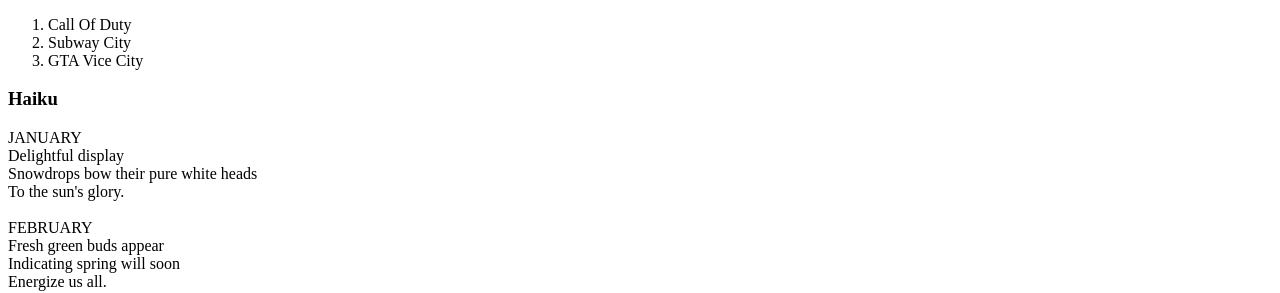
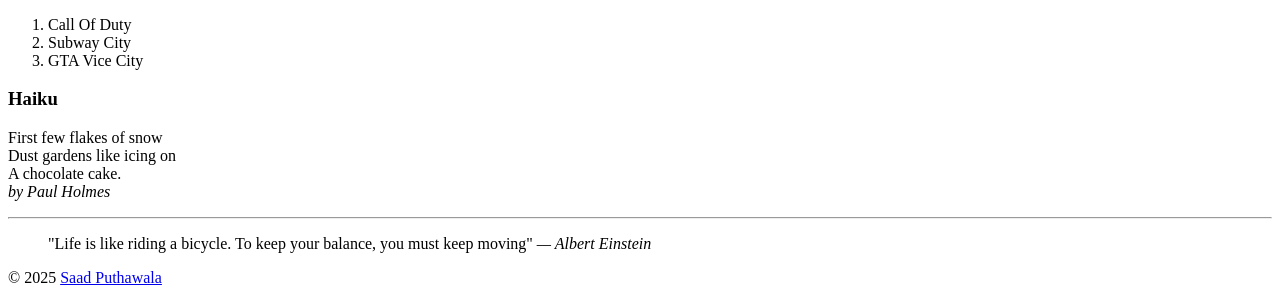
Before and after one commit to Saad1881/Saad1881, a plain HTML site: page site/index.html in a window 1280 px wide. Shown: the part 519-812 px from the top of the page. Drawn offline with Linux system fonts and the light colour scheme.

Commit message:
Update site/index.html
Co-authored-by: Hunter Breathat <hbreathat@saultcollege.ca>

```diff
--- a/site/index.html
+++ b/site/index.html
@@ -44,65 +44,9 @@
 
             <h3>Haiku</h3>
             <p>
-                JANUARY<br>
-                Delightful display<br>
-                Snowdrops bow their pure white heads<br>
-                To the sun's glory.<br><br>
-
-                FEBRUARY<br>
-                Fresh green buds appear<br>
-                Indicating spring will soon<br>
-                Energize us all.<br><br>
-
-                MARCH<br>
-                Lambs gambol in fields<br>
-                Frisky with the joys of life<br>
-                Bleating happily.<br><br>
-
-                APRIL<br>
-                Bluebells stand so proud<br>
-                Beneath trees so sparsely dressed<br>
-                Fresh green leaves unfold.<br><br>
-
-                MAY<br>
-                Much awaited sound<br>
-                Echoes heard amid dense trees<br>
-                Cuckoo has arrived.<br><br>
-
-                JUNE<br>
-                Parks and gardens burst<br>
-                With sounds and vibrant colours<br>
-                Perfect harmony.<br><br>
-
-                JULY<br>
-                Beaches become full<br>
-                Of families having fun<br>
-                In sand and big waves.<br><br>
-
-                AUGUST<br>
-                Ripe golden harvest<br>
-                Burning sun in azure skies<br>
-                Labours rewarded.<br><br>
-
-                SEPTEMBER<br>
-                Swallows congregate<br>
-                On telephone wires ready<br>
-                To migrate down south.<br><br>
-
-                OCTOBER<br>
-                Red and gold leaves fall,<br>
-                Crunchy as cornflakes beneath<br>
-                Feet on a crisp morn.<br><br>
-
-                NOVEMBER<br>
-                Frosty webs sparkle<br>
-                In the early morning sun<br>
-                Brightly bejeweled.<br><br>
-
-                DECEMBER<br>
                 First few flakes of snow<br>
                 Dust gardens like icing on<br>
-                A chocolate cake.<br><br>
+                A chocolate cake.<br>
                 <cite>by <span class="author">Paul Holmes</span></cite>
             </p>
         </main>
```
